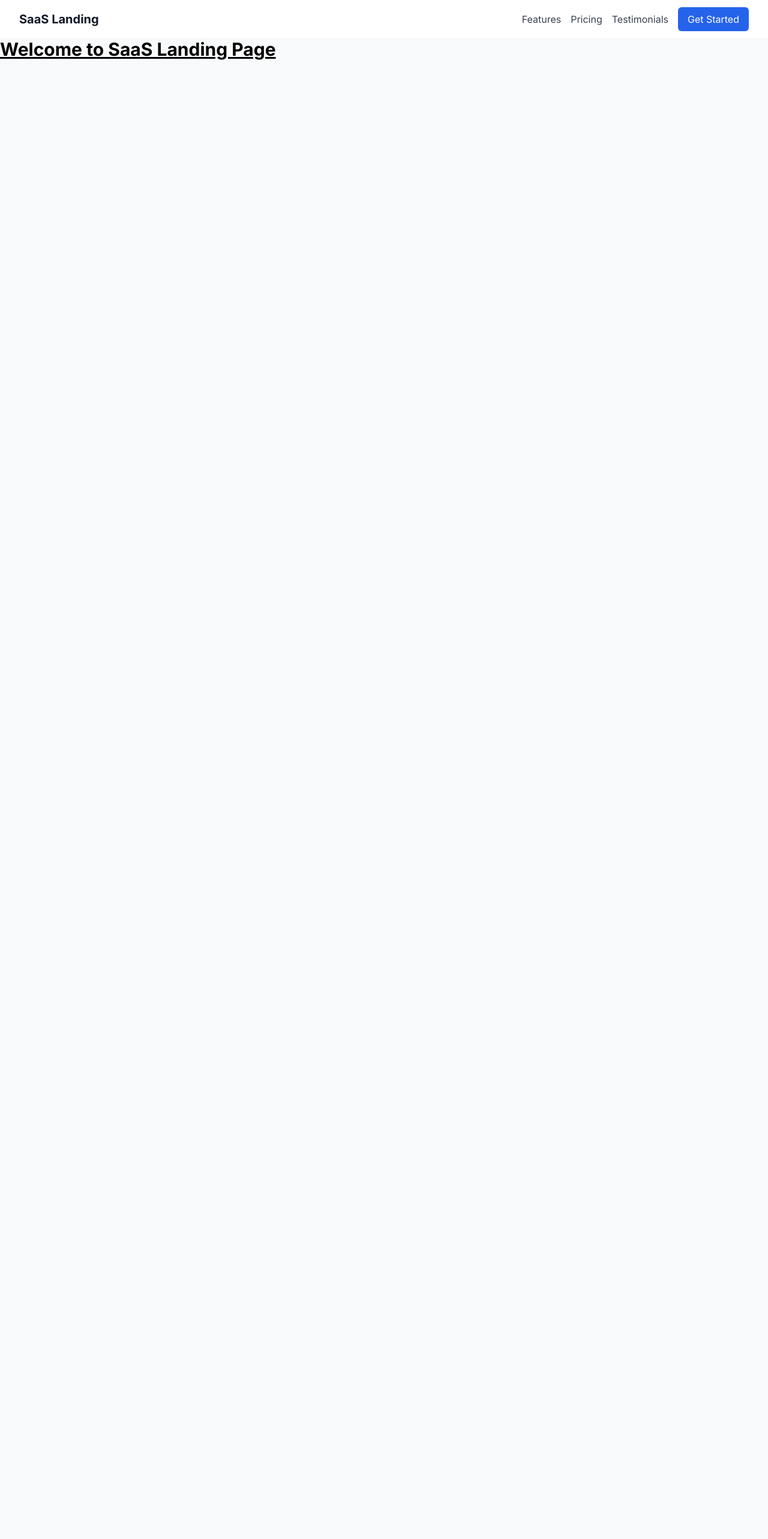
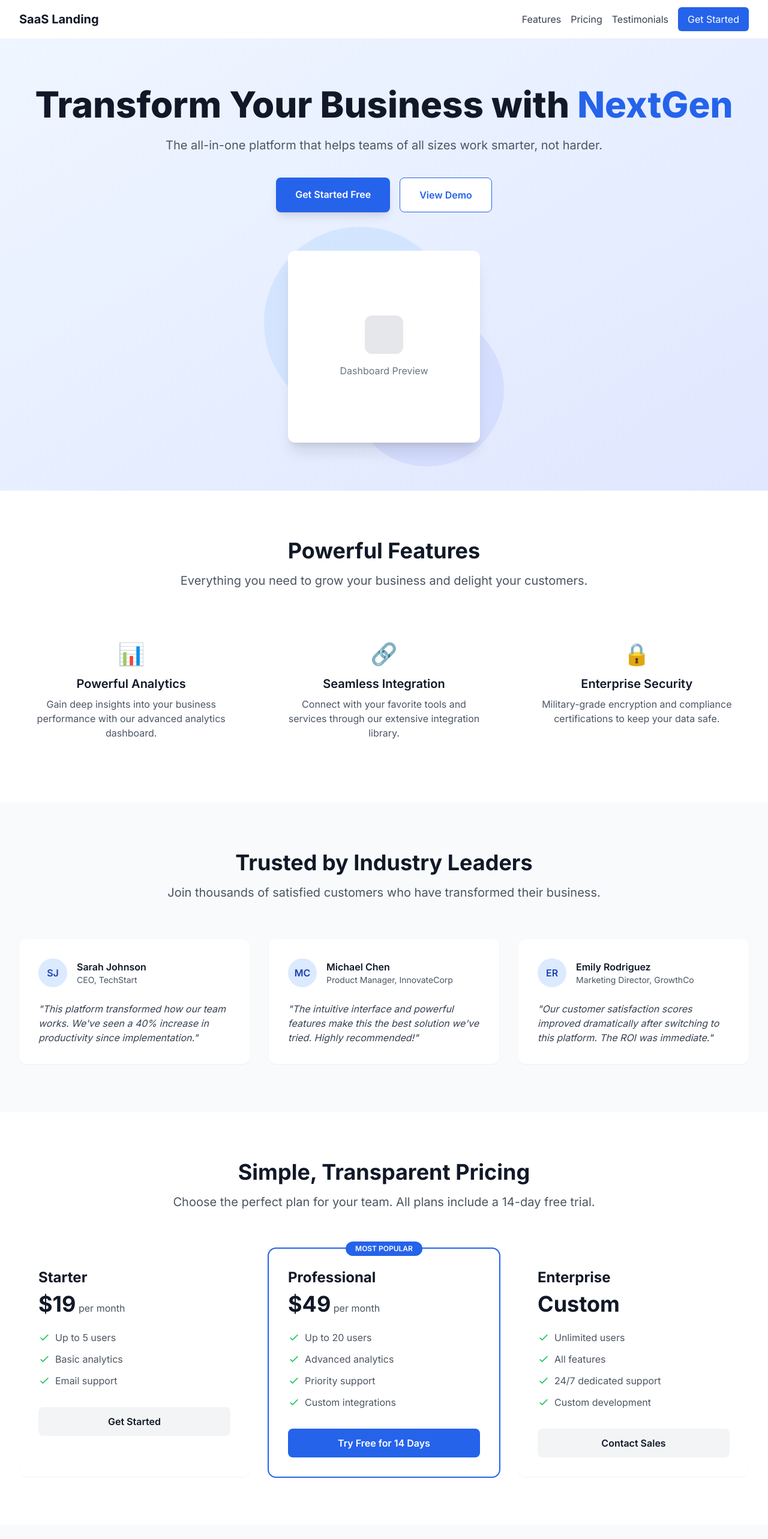
Before and after one commit to arturwyroslak/saas-landing-page, a Next.js app: page / in a window 1280 px wide. Shown: the top 2566 px of the page at 60% size. Before the commit the page ends 800 px from the top, so only its background shows below. Built offline with nearby package versions, Linux system fonts and the light colour scheme.

Commit message:
feat: Add core landing page components and sections

```diff
--- a/src/app/page.tsx
+++ b/src/app/page.tsx
@@ -1,11 +1,22 @@
 import { Navbar } from '@/components/navbar';
+import { Hero } from '@/components/sections/hero';
+import { Features } from '@/components/sections/features';
+import { Testimonials } from '@/components/sections/testimonials';
+import { Pricing } from '@/components/sections/pricing';
+import { FAQ } from '@/components/sections/faq';
+import { Footer } from '@/components/sections/footer';
 
 export default function Home() {
   return (
     <div className="min-h-screen bg-background">
       <Navbar />
       <main>
-        <h1 className="text-3xl font-bold underline">Welcome to SaaS Landing Page</h1>
+        <Hero />
+        <Features />
+        <Testimonials />
+        <Pricing />
+        <FAQ />
+        <Footer />
       </main>
     </div>
   );
```
